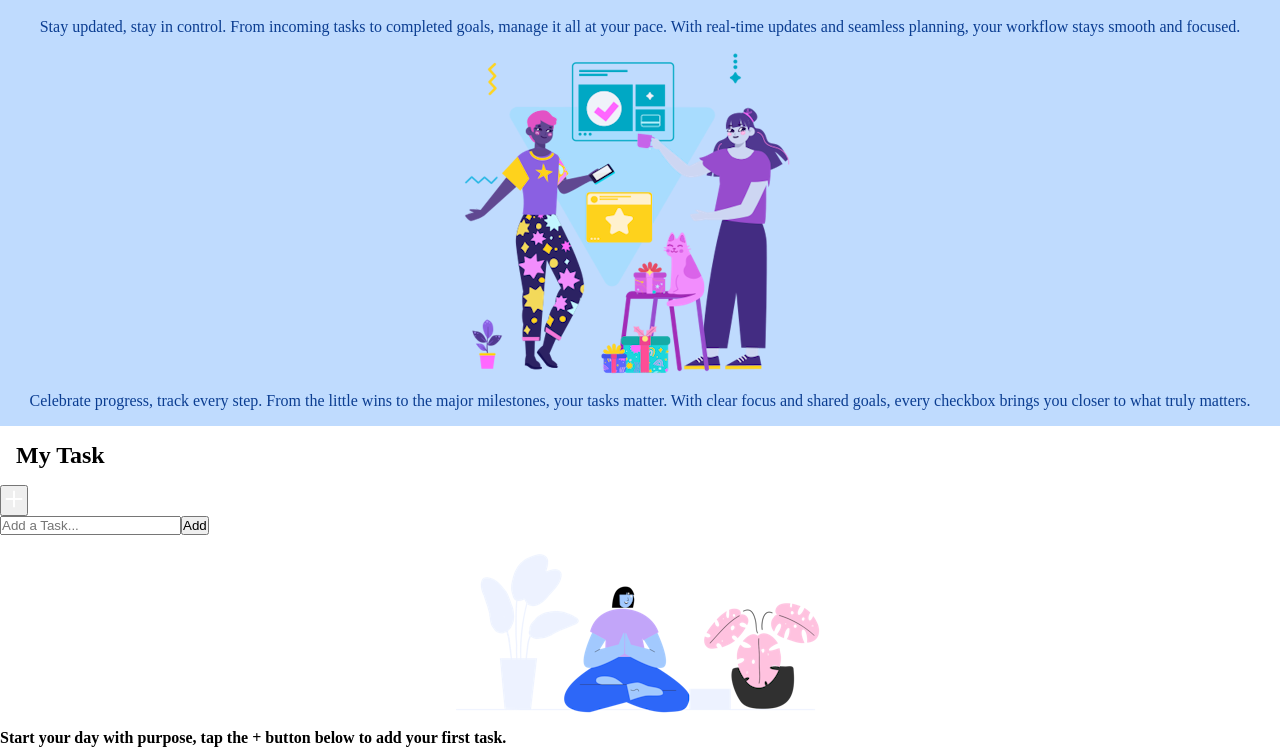
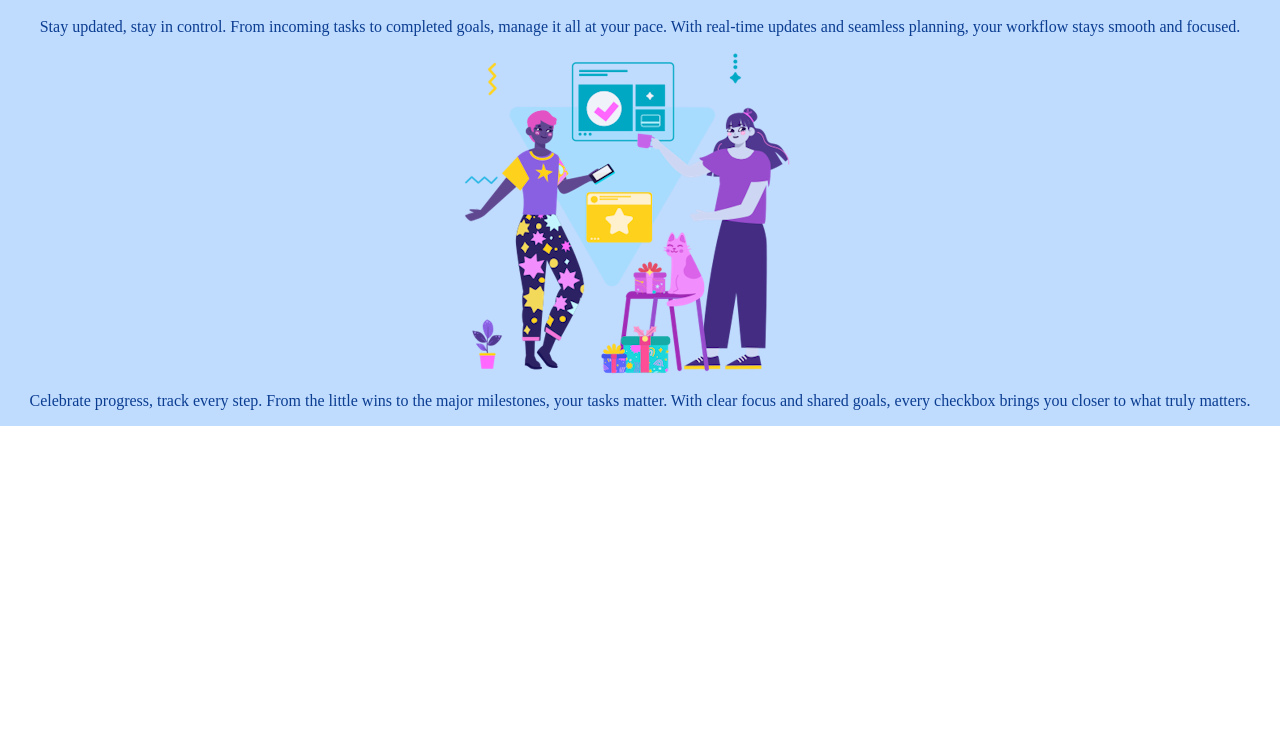
Before and after one commit to knowingEyes/TaskMate, a plain HTML site: page index.html in a window 1280 px wide. Shown: the part 960-1707 px from the top of the page. After the commit the page ends 1386 px from the top, so only its background shows below. Drawn offline with nearby package versions, Linux system fonts and the light colour scheme; files that its build step writes are made by us from their sources; a script that the page names is missing.

Commit message:
Hide inner page and themes toggle(sun) for JS-based control

```diff
--- a/index.html
+++ b/index.html
@@ -63,8 +63,8 @@
   <!-- landing-page section End -->
 
   <!-- innerpage-section start -->
-  <section>
-    <div id="inner-page">
+  <section id="inner-page" class="hidden">
+    <div>
       <div id="editBlock" class="hidden"></div>
       <header id="inner-header">
         <h1>My Task</h1>
--- a/scss/components.scss
+++ b/scss/components.scss
@@ -0,0 +1,4 @@
+
+.hidden {
+display: none;
+}
--- a/scss/main.scss
+++ b/scss/main.scss
@@ -2,3 +2,4 @@
 @use "themes";
 @use "mixins";
 @use "variables";
+@use "components"
```
